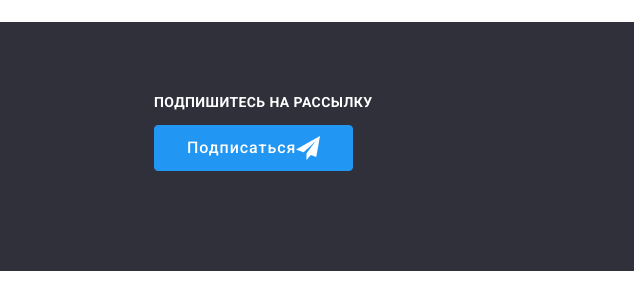
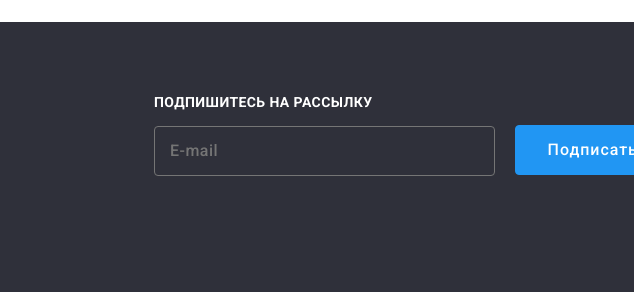
Before and after one commit to khristinasukhomlyn/home_work_3, a plain HTML site: page portfolio.html in a window 1280 px wide. Shown: the part 2232-2524 px from the top of the page, 646-1280 px from the left. Before the commit the page ends 2503 px from the top, so only its background shows below. Drawn offline with nearby package versions, Linux system fonts and the light colour scheme.

Commit message:
Добавляет кнопку e-mail и расстояние между "Галкой" и словом "Подписаться"

```diff
--- a/css/styles.css
+++ b/css/styles.css
@@ -375,6 +375,7 @@ color: var(--accent-color);
   line-height: 1, 875;
   letter-spacing: 0.06em;
   display: flex;
+  height: 50px;
   align-items: center;
   text-align: center;
   background-color: var(--accent-color);
@@ -382,10 +383,29 @@ color: var(--accent-color);
   padding: 10px 32px;
   border: 1px solid var(--accent-color);
   border-radius: 4px;
+  margin-left: 20px;
   /* display: inline-block; */
   /* margin: 350px 200px 700px 200 px; */
 }
-
+.email-btn {
+  width: 357px;
+  height: 50px;
+  border: 1px solid var(--main-color);
+  border-radius: 4px;
+  padding-left: 15px;
+  padding-top: 15px;
+  padding-bottom: 15px;
+}
+.emailbtn-text {
+  color: var(--main-color);
+  font-weight: 500;
+  font-size: 16px;
+  line-height: 1, 25;
+  letter-spacing: 0.03em;
+}
+.galka {
+  margin-left: 10px;
+}
 .portfoliobtn {
   background-color: var(--semilight-color);
   border: 1px solid var(--semilight-color);
--- a/portfolio.html
+++ b/portfolio.html
@@ -284,8 +284,8 @@
                   target="_blank" rel="noopener noreferrer" aria-label="ссылка Инстаграм" />
               </li class>
               <li class="social-footer">
-                <img src="./imagespage1/smlogo/twitter.png" alt="лого Твиттер" href="https://twitter.com/"
-                  target="_blank" rel="noopener noreferrer" aria-label="ссылка Твиттер" />
+                <img src="./imagespage1/smlogo/twitter.png" alt="лого Твиттер" href="https://twitter.com/" target="_blank"
+                  rel="noopener noreferrer" aria-label="ссылка Твиттер" />
               </li>
               <li class="social-footer">
                 <img src="./imagespage1/smlogo/facebook.png" alt="лого Фейсбук" href="https://facebook.com/"
@@ -301,11 +301,15 @@
 
         <div class="footer-box sign-up-box container">
           <b class="advantage-title white-title">Подпишитесь на рассылку</b>
-          <button class="btn adress-margin">
-            <span class="button-text">Подписаться</span>
-            <img src="./imagespage1/galka.png" alt="галка" />
-          </button>
+          <div class="flexbox-list">
+            <p class="email-btn emailbtn-text">E-mail</p>
+            <button class="btn adress-margin">
+              <span class="button-text">Подписаться</span>
+              <img src="./imagespage1/galka.png" alt="галка" class="galka" />
+          </div>
         </div>
+        </button>
+      </div>
       </div>
     </section>
   </footer>
```
Also changed, not shown: index.html (+5 -1 lines).
